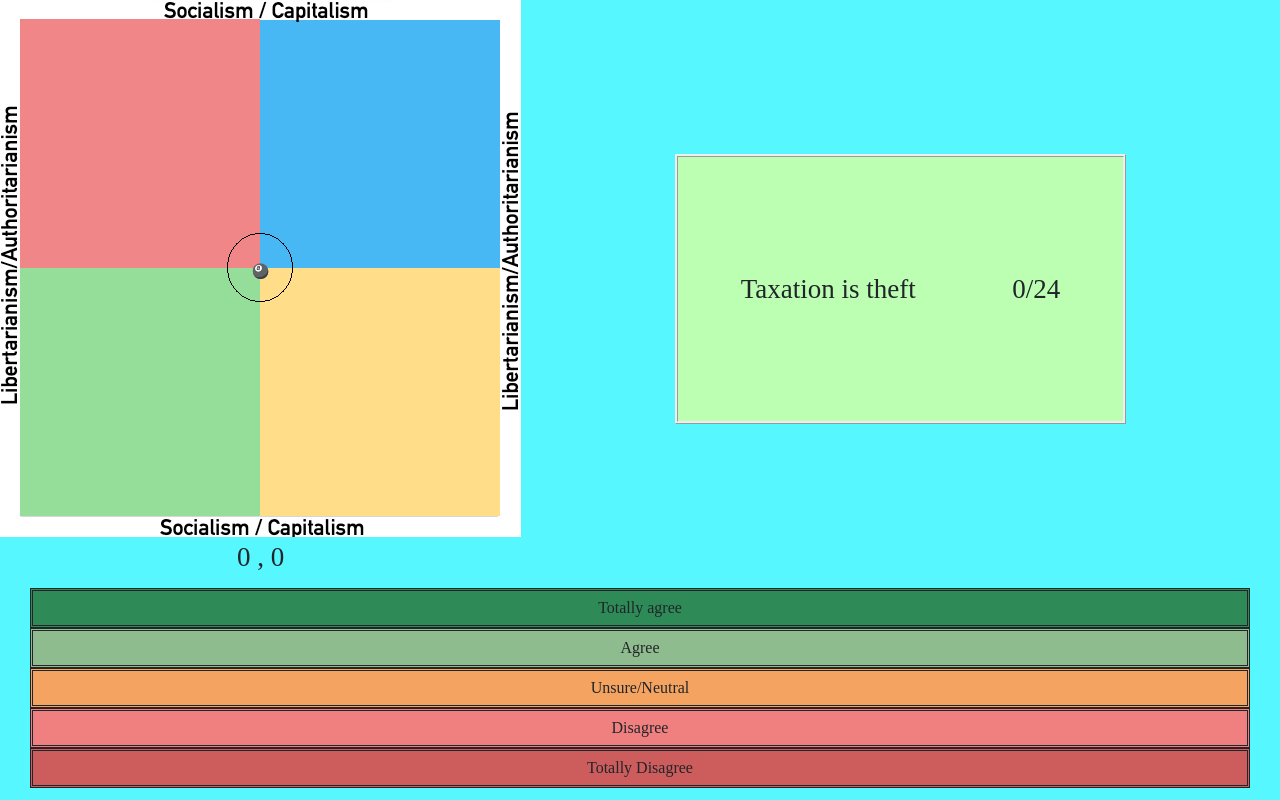
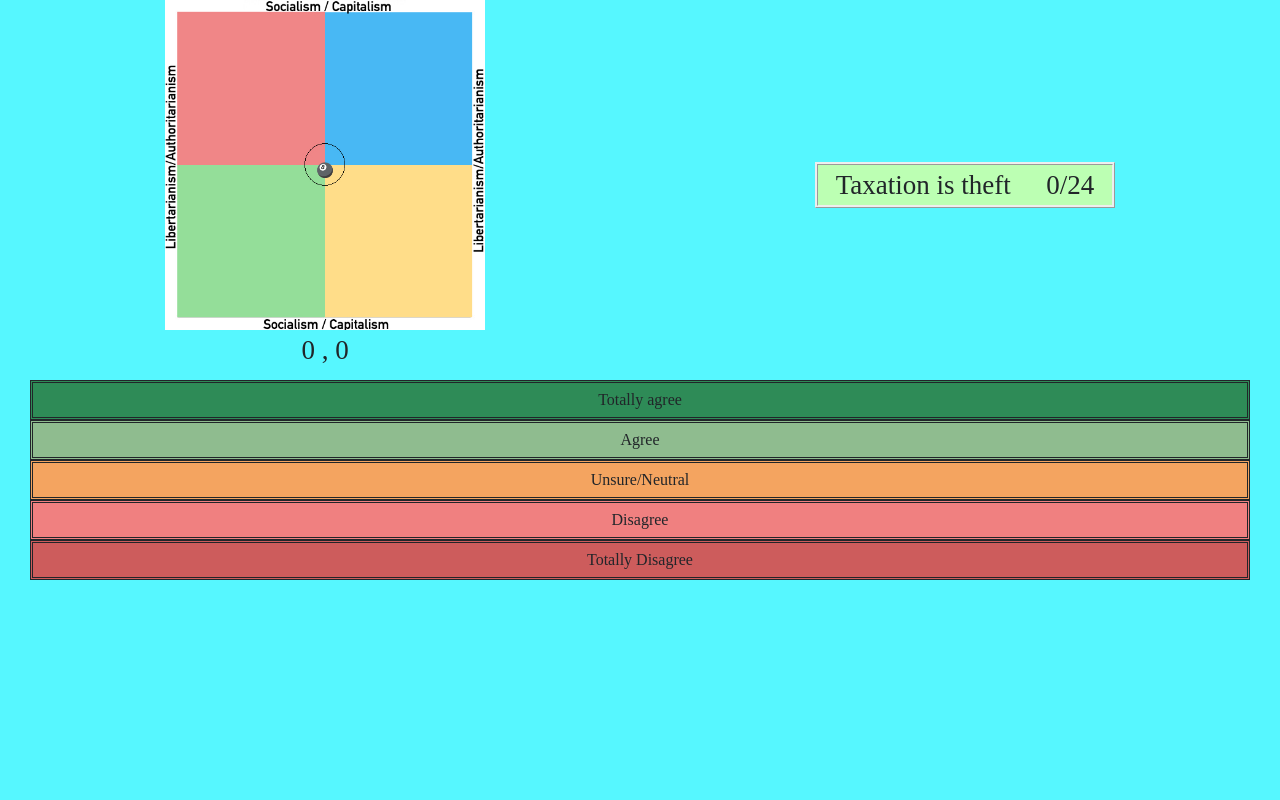
Before and after one commit to Kibranoz/polcompass, a React (Create React App) app: page / in a window 1280 px wide. Built offline with nearby package versions, Linux system fonts and the light colour scheme.

Commit message:
fix frontend

```diff
--- a/src/AnswerButton/AnswerButton.css
+++ b/src/AnswerButton/AnswerButton.css
@@ -4,5 +4,11 @@
     border-style: double;
     width: 100%;
     margin:auto;
+    cursor: pointer;
+}
 
+.answerButtonMobile {
+    width: 20%;
+    padding: 5px;
+    cursor: pointer;
 }
--- /dev/null
+++ b/src/AnswerButton/AnswerButtonMobile.js
@@ -0,0 +1,14 @@
+import { Component, Fragment } from "react";
+
+import "./AnswerButton.css"
+
+export default function AnswerButtonMobile ({clickHandler, text, color}) {
+
+    return(
+        <Fragment>
+            <div onClick = {clickHandler} className="answerButtonMobile" style = {{backgroundColor:color}}>
+               { text }
+            </div>
+        </Fragment>
+    )
+}
--- a/src/AnswerSelection/AnswerSelection.css
+++ b/src/AnswerSelection/AnswerSelection.css
@@ -1,3 +1,12 @@
 .answerArea {
     padding: 0 30px 0 30px;
+    z-index: 10;
 }
+
+.answerAreaMobile {
+    width: 100%;
+    display: flex;
+    flex-direction: row;
+    position: fixed;
+    bottom: 0;
+}
--- /dev/null
+++ b/src/AnswerSelection/AnswerSelectionMobile.js
@@ -0,0 +1,19 @@
+import AnswerButtonMobile from "../AnswerButton/AnswerButtonMobile.js"
+import { Fragment } from "react";
+
+export default function AnswerSelectionMobile ({clickHandlerFunctions, questionHandler, question}) {
+  let chooseAppropriateClickHandler = (answer, intensity) => {
+    return clickHandlerFunctions[question["affects"]].bind(this,answer*intensity*Number(question["direction"]))
+  }
+  return(
+    <div className = "answerAreaMobile">
+      <Fragment>
+          <AnswerButtonMobile text="😍" color = "green" questionHandler={questionHandler} clickHandler={chooseAppropriateClickHandler(1,2)}></AnswerButtonMobile>
+          <AnswerButtonMobile text="🙂" color = "lightgreen" questionHandler={questionHandler} clickHandler={chooseAppropriateClickHandler(1,1)}></AnswerButtonMobile>
+          <AnswerButtonMobile text="🤨" color = "darkorange" questionHandler={questionHandler} clickHandler={chooseAppropriateClickHandler(1,2)}></AnswerButtonMobile>
+          <AnswerButtonMobile text="😒" color = "red" questionHandler={questionHandler} clickHandler={chooseAppropriateClickHandler(-1,1)}></AnswerButtonMobile>
+          <AnswerButtonMobile text="😠" color = "darkred" questionHandler={questionHandler} clickHandler={chooseAppropriateClickHandler(-1,2)}></AnswerButtonMobile>
+          </Fragment>
+      </div>
+  )
+}
--- a/src/App.css
+++ b/src/App.css
@@ -2,12 +2,17 @@
   text-align: center;
   display: flex;
   flex-direction: column;
+  flex-wrap: wrap;
+  max-width: 100%;
 }
 
 .overviewArea {
   display: flex;
   height: 100%;
+  flex-direction: row;
+  flex-wrap: wrap;
   padding-bottom: 10px;
+  max-width: 100%;
 }
 
 .App-logo {
@@ -40,6 +45,7 @@
   display: flex;
   align-content: center;
   justify-content: center;
+  min-width: 300px;
 }
 @media (max-width:500px){
   .qContainer{
--- a/src/App.js
+++ b/src/App.js
@@ -5,7 +5,12 @@ import  Grid  from "./grid/Grid.js";
 import Question from "./Question/Question.js";
 import AnswerSelection from "./AnswerSelection/AnswerSelection.js"
 import { Component } from 'react';
+import AnswerSelectionMobile from './AnswerSelection/AnswerSelectionMobile.js';
 class App extends Component{
+   getIfMobile() {
+    let width = Math.max(window.screen.width, window.innerWidth);
+    return width<=500
+  }
   constructor(props) {
     super(props);
     this.state = {social:0,economic:0, questionIndex:0};
@@ -39,27 +44,6 @@ class App extends Component{
       24: {"question":"Black lives matter", "affects":"social", "direction": -1},
 
 
-
-
-
-
-
-
-
-
-
-
-
-
-
-
-
-
-
-
-
-
-
     };
   }
   changeEconomicStateBy = (number) => {
@@ -83,14 +67,16 @@ class App extends Component{
   }
 
   render(){
+    let answerSelection = this.getIfMobile() ? (<AnswerSelectionMobile question={this.questions[this.state.questionIndex]} questionHandler={this.nextQuestion} clickHandlerFunctions={{ "economic": this.changeEconomicStateBy, "social": this.changeSocialStateBy }}></AnswerSelectionMobile>) :
+    (      <AnswerSelection question={this.questions[this.state.questionIndex]} questionHandler={this.nextQuestion} clickHandlerFunctions={{ "economic": this.changeEconomicStateBy, "social": this.changeSocialStateBy }}></AnswerSelection>    )
   return (
     <div className="App">
       <div className="overviewArea">
       <Grid economic={this.state.economic} social={this.state.social}></Grid>
         <Question questionString={this.questions[this.state.questionIndex]["question"]} index={this.state.questionIndex}></Question>
       </div>
-      <AnswerSelection question={this.questions[this.state.questionIndex]} questionHandler={this.nextQuestion} clickHandlerFunctions={{ "economic": this.changeEconomicStateBy, "social": this.changeSocialStateBy }}></AnswerSelection>
-      </div>
+      {answerSelection}
+        </div>
   );
   }
 
--- a/src/Question/Question.css
+++ b/src/Question/Question.css
@@ -3,13 +3,12 @@ div.question{
     display: flex;
     justify-content: space-around;
     flex-wrap: wrap;
-    flex-grow: 1;
     align-content: center;
+    margin:auto;
     align-items:center;
     text-align:center;
-    max-width: 521px;
+    width:300px;
     border-style: ridge;
-    margin:12%;
     background-color: rgb(188, 255, 179);
 }
 div.index{
@@ -19,11 +18,3 @@ div.index{
 div{
     font-size:27px;
 }
-
-@media (max-width:1000px){
-    .question{
-    width:100%;
-
-    margin: 1% !important;
-    }
-}
--- a/src/Question/Question.js
+++ b/src/Question/Question.js
@@ -10,7 +10,7 @@ class Question extends Component{
       render(){
         return(
             <Fragment>
-                <div className="question container-fluid">
+                <div className="question">
                    { this.props.questionString }
                    <div className ="index">
                      {this.props.index}/24
--- a/src/grid/Grid.css
+++ b/src/grid/Grid.css
@@ -5,14 +5,16 @@
 .grid-section {
     display: flex;
     flex-direction: column;
+    margin: auto;
 }
 
 div.grid-area{
     background-size: cover;
     background-image: url(./compass4.jpg)!important;
-    width:521px;
-    height:537px;
-    margin:unset;
-    padding: unset;
+    width: 25vw;
+    height: 25.767754325vw;
+    min-width: 300px;
+    min-height: 309.213051823309px;
     align-content: center;
+
 }
--- a/src/grid/Grid.js
+++ b/src/grid/Grid.js
@@ -9,9 +9,11 @@ class Grid extends Component{
       }
       //TODO; réduire limage
     render(){
+        console.log("translate("+(25/12)*this.props.economic+"%,"+ (-25/13)*this.props.social+"%)")
         return (
             <div className="grid-section">
             <div className = "grid-area">
+
                 <div className = "pointElement" style = {{
             fontSize: 14,
             position:"relative",
```
Also changed, not shown: 2 other files (tests, documents, lock files or other folders).
